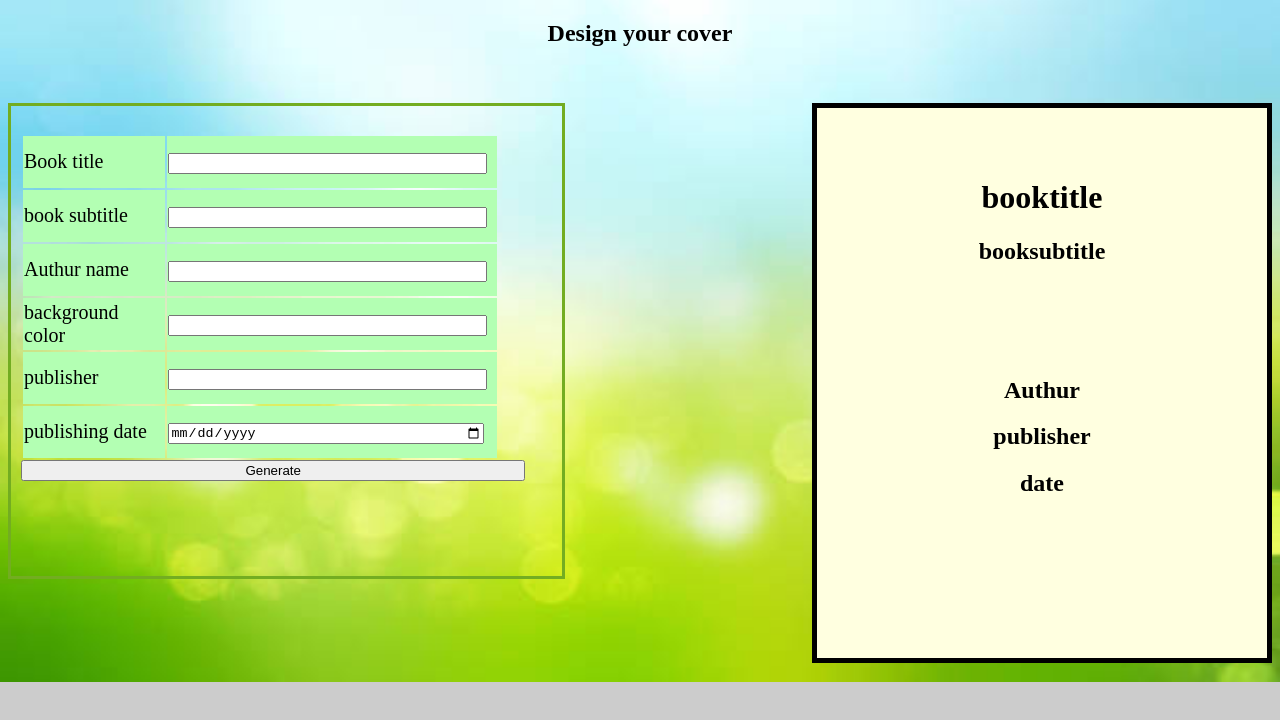
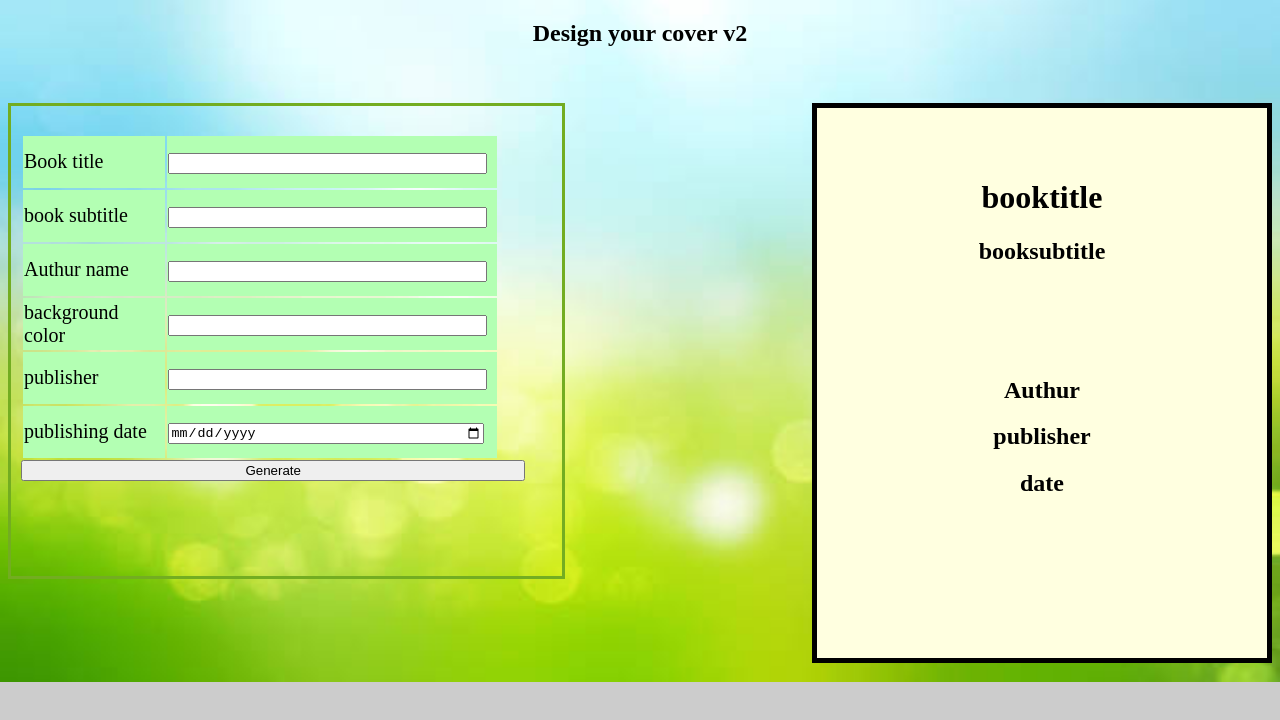
Before and after one commit to ehababdelghany/softwareengineeringass, a website: page index.html in a window 1280 px wide. Drawn offline with nearby package versions, Linux system fonts and the light colour scheme.

Commit message:
Update index.html

```diff
--- a/index.html
+++ b/index.html
@@ -11,7 +11,7 @@
 
   </head>
   <body>
-    <h2>Design your cover</h2>
+    <h2>Design your cover v2</h2>
     <br><br>
     <div class="inputt">
       <table width="90%">
```
